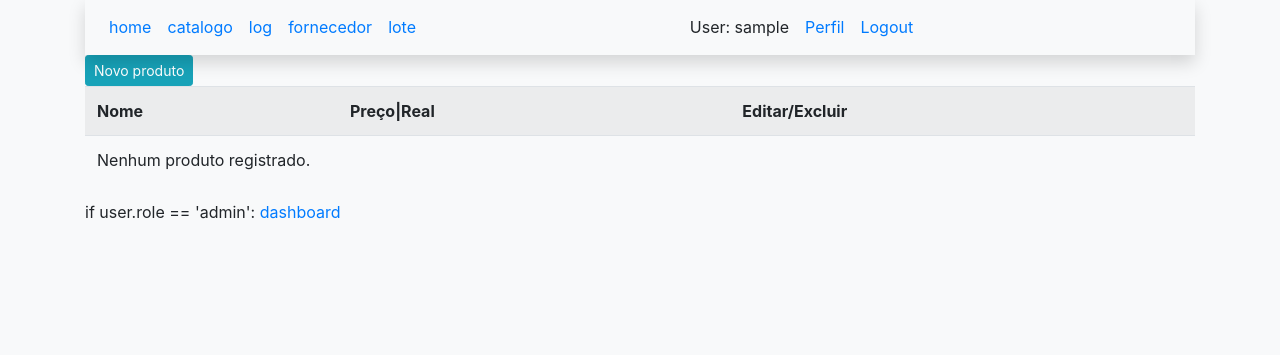
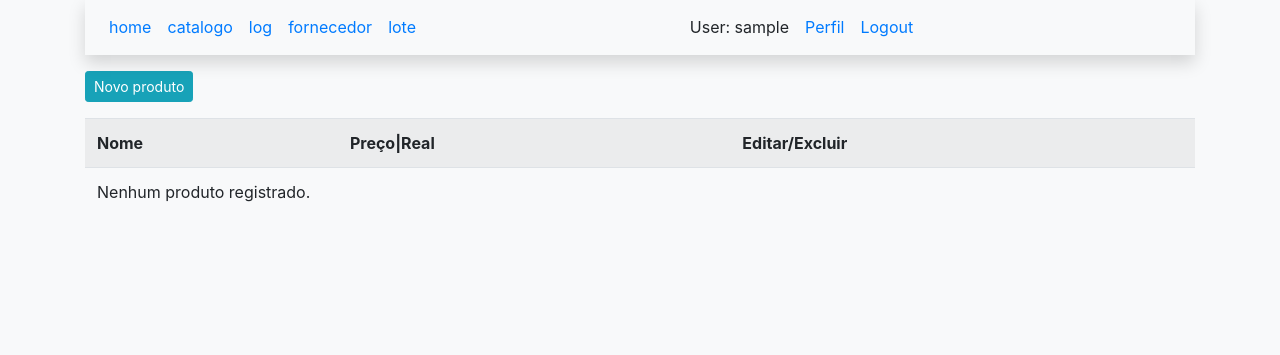
Before and after one commit to kaiomudkt/estoque_django_postgres_docker, a Django app: page /catalogo/ in a window 1280 px wide. Shown: the part 17-372 px from the top of the page. Run offline with Django 3.2, Linux system fonts and the light colour scheme; the visitor is signed in with stand-in values (Sample User, id 1); data that the repository does not hold is empty; some libraries are stand-ins or nearby versions.

Commit message:
colocando o css

```diff
--- a/catalogo/templates/listar/catalogo.html
+++ b/catalogo/templates/listar/catalogo.html
@@ -2,9 +2,12 @@
 
 {% block conteudo %}
 <main class="container">
-    <a href="{% url 'cadastra_produto' %}" class="btn btn-info btn-sm" title="novo">
-        Novo produto
-    </a>
+    <div class="mx-auto m-3">
+
+        <a href="{% url 'cadastra_produto' %}" class="btn btn-info btn-sm mx-auto" title="novo">
+            Novo produto
+        </a>
+    </div>
     <div class="table-responsive">
         <table class="table table-striped">
             <tr>
--- a/catalogo/templates/modelo.html
+++ b/catalogo/templates/modelo.html
@@ -42,8 +42,7 @@
             Corpo do site
             {% endblock %}
         </div>
-        if user.role == 'admin':
-        <a href="">dashboard</a>
+
     </div>
 </body>
 
```
